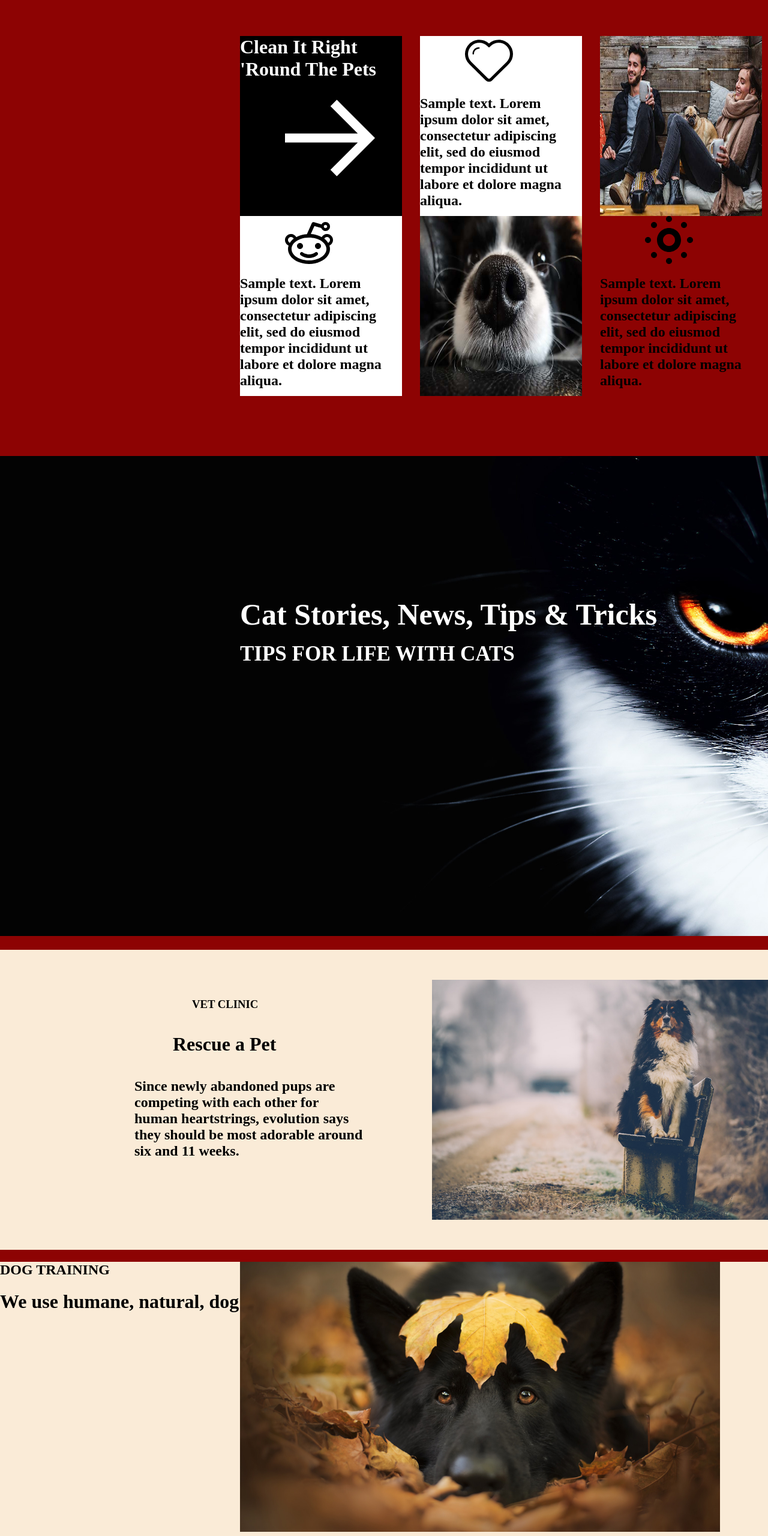
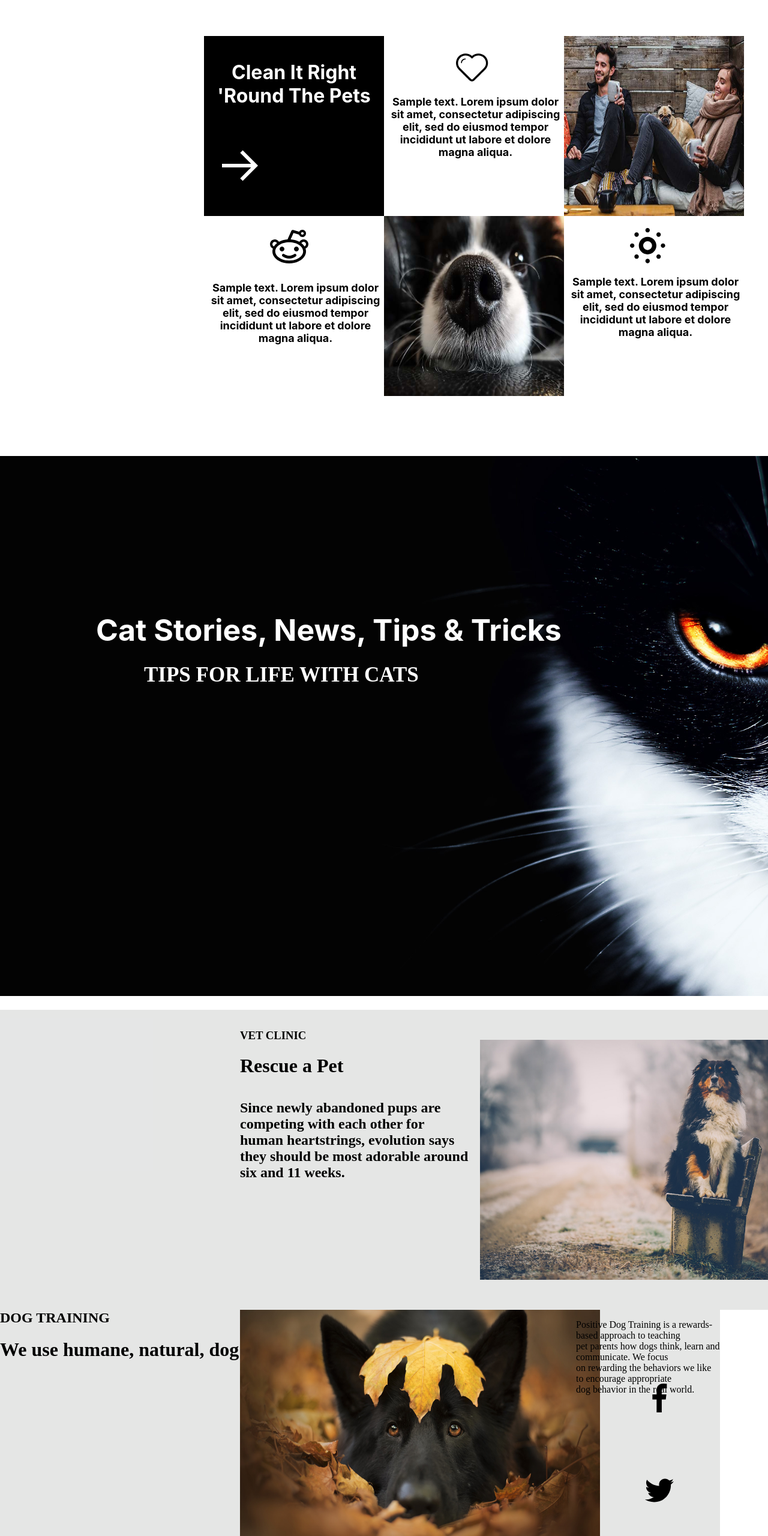
Before and after one commit to Anna-Buzuk/Project-2, a plain HTML site: page index.html in a window 1280 px wide. Shown: the part 844-3404 px from the top of the page at 60% size. Drawn offline with Linux system fonts and the light colour scheme.

Commit message:
22.04.2022  21-40

```diff
--- a/index.css
+++ b/index.css
@@ -1,7 +1,6 @@
 body{
     width: 1600px;
     margin: auto;
-    background-color: rgb(141, 3, 3);
 }
 
 li {
@@ -9,6 +8,8 @@ li {
    }
 
 /*header*/
+
+
 .heading-dog{
     position: relative;
     margin-bottom: 100px;
@@ -41,9 +42,10 @@ padding-left: 5px;
 
 /*cont 1*/
 
+
+
 .first-part{
 position: relative;
-margin-left: 250px;
 width: 800px;
 height: 400px;
 margin: auto;
@@ -51,14 +53,27 @@ margin-bottom: 300px;
 }
 
 .first-part-one{
-width: 270px;
+position: absolute;
+top: 0px;
+left:-60px;
+width: 300px;
 height: 300px;
 background-color: black;
 }
 
 .one-text{
 color: white;
+padding-top: 20px;
+text-align: center;
+font-family: -apple-system, BlinkMacSystemFont, 'Segoe UI', Roboto, Oxygen, Ubuntu, Cantarell, 'Open Sans', 'Helvetica Neue', sans-serif;
 }
+
+.one-pict-sv{
+    padding-left: 30px;
+
+}
+
+
 
 .one-pict{
 fill: white;
@@ -68,38 +83,56 @@ fill: white;
 
 
 .first-part-tu{
-width: 270px;
+width: 300px;
 height: 300px;
 background-color: white;
-
+position: absolute;
+top: 300px;
+left:-60px;
 }
 
+.tu-image{
+    padding-left: 110px;
+}
 
 
 .tu-text{
 margin-top: -55px;
+padding-top: 10px;
+padding-left: 5px;
+text-align: center;
+font-size: 18px;
+font-family: -apple-system, BlinkMacSystemFont, 'Segoe UI', Roboto, Oxygen, Ubuntu, Cantarell, 'Open Sans', 'Helvetica Neue', sans-serif;
 }
 
 
 .first-part-three{
     position: absolute;
     top: 0;
-    left: 300px;
-    width: 270px;
+    left: 240px;
+    width: 300px;
     height: 300px;
     background-color: white;
 
 }
+.three-sv{
+    width: 100px;
+    padding-left: 120px;
+}
 
 .three-text{
-    margin-top: -55px;
+ margin-top: -55px;
+ padding-left: 5px;
+text-align: center;
+font-size: 18px;
+font-family: -apple-system, BlinkMacSystemFont, 'Segoe UI', Roboto, Oxygen, Ubuntu, Cantarell, 'Open Sans', 'Helvetica Neue', sans-serif;
 }
 
 .first-part-four{
     position: absolute;
     top: 300px;
-    left: 300px;
-    width: 270px;
+    left: 240px;
+    width: 300px;
     height: 300px;
 }
 
@@ -108,23 +141,35 @@ margin-top: -55px;
 .first-part-five{
     position: absolute;
     top: 0px;
-    left:600px;
-    width: 270px;
+    left: 540px;
+    width: 300px;
     height: 300px;
 }
 
 .first-part-six{
     position: absolute;
+    background-color: white;
     top: 300px;
-    left: 600px;
-    width: 270px;
+    left: 540px;
+    width: 300px;
     height: 300px;
 
 }
 
+.six-sv{
+    margin-left: 110px;
+}
+
 .six-text{
-    margin-top: -55px;
+margin-top: -55px;
+padding-left: 5px;
+text-align: center;
+font-size: 18px;
+font-family: -apple-system, BlinkMacSystemFont, 'Segoe UI', Roboto, Oxygen, Ubuntu, Cantarell, 'Open Sans', 'Helvetica Neue', sans-serif;
 }
+
+
+
 
 /*cont 2*/
 
@@ -135,39 +180,41 @@ position: relative;
 .part-text-one{
     position: absolute;
     top: 25%;
-    left: 25%;
+    left: 10%;
     color: white;
     font-size: 50px;
+    font-family: -apple-system, BlinkMacSystemFont, 'Segoe UI', Roboto, Oxygen, Ubuntu, Cantarell, 'Open Sans', 'Helvetica Neue', sans-serif;
 }
 
 .part-text-tu{
     color: white;
     position: absolute;
     top: 35%;
-    left:25%;
+    left:15%;
     font-size: 35px;
 }
 
 /*cont 3*/
 .part-dog{
 position: relative;
+margin-bottom: -20px;
 width: auto;
 height: 500px;
-background-color: antiquewhite;
+background-color: rgba(90, 94, 93, 0.158);
 }
 
 .part-dog-one{
-margin-left: 20%;
-padding-top: 5%;
+margin-left: 25%;
+padding-top: 2%;
 }
 
 .part-dog-tu{
-margin-left: 18%;
-padding-top: 1%;
+margin-left: 25%;
+padding-top: 0%;
 }
 
 .part-dog-free{
-margin-left: 14%;
+margin-left: 25%;
 padding-top: 1%;
 }
 
@@ -175,20 +222,21 @@ padding-top: 1%;
 .part-dog-pict{
 position: absolute;
 top: 10% ;
-left: 45% ;
+left: 50% ;
 }
 
 
 
 
-
+/*cont 4*/
 
 
 .dog-muzzle{
 position: relative;
 width: auto;
 height: 500px;
-background-color: antiquewhite;
+width: 1200px;
+background-color: rgba(90, 94, 93, 0.158);
 }
 
 .part-pict-middle{
--- a/index.html
+++ b/index.html
@@ -22,14 +22,15 @@
         </div>
     </header>
     <main>
+        <!--cont 1-->
         <div class="first-part">
         <div class="first-part-one">
            <h1 class="one-text">
             Clean It Right 'Round The Pets
            </h1>
            <a>
-               <svg>
-                   <use class="one-pict" href="./img/icon.svg#icon-arrow-right"></use>
+               <svg class="one-pict-sv">
+                   <use class="one-pict" href="./img/icon.svg#icon-arrow-right" width="60px"></use>
                </svg>
            </a>
         </div>
@@ -37,7 +38,7 @@
         <div class="first-part-tu">
             <a>
                 <svg class="tu-image">
-                    <use href="./img/icon.svg#icon-reddit"></use>
+                    <use href="./img/icon.svg#icon-reddit" width="120px"></use>
                 </svg>
             </a>
         <h2 class="tu-text">
@@ -46,7 +47,7 @@
         </div>
         <div class="first-part-three">
             <a>
-                <svg>
+                <svg class="three-sv">
                     <use href="./img/icon.svg#icon-heart"></use>
                 </svg>
             </a>
@@ -55,15 +56,15 @@
             </h2>
         </div>
         <div class="first-part-four">
-            <img  src="./img/Dogs-nose_2.jpg" width="270px" height="300px">
+            <img  src="./img/Dogs-nose_2.jpg" width="300px" height="300px" >
         </div>
         <div class="first-part-five">
-            <img src="./img/sobaka_volk_106_08675657.jpg" width="270px" height="300px">
+            <img src="./img/sobaka_volk_106_08675657.jpg" width="300px" height="300px">
         </div>
         <div class="first-part-six">
             <a>
-                <svg>
-                    <use href="./img/icon.svg#icon-sun-stroke"></use>
+                <svg class="six-sv">
+                    <use href="./img/icon.svg#icon-sun-stroke" width="110px"></use>
                 </svg>
             </a>
             <h2 class="six-text">
@@ -72,8 +73,13 @@
         </div>
     </div>
 
+
+     <!--cont 2-->
+
+
+
     <div class="part-cat">
-        <img src="./img/Backgrounds_Asiatic_black_cat_on_a_black_background_078612_.jpg" width="1600px" height="800px">
+        <img src="./img/Backgrounds_Asiatic_black_cat_on_a_black_background_078612_.jpg" width="1600px" height="900px">
         <h1 class="part-text-one">
             Cat Stories, News, Tips & Tricks
         </h1>
@@ -81,6 +87,10 @@
             TIPS FOR LIFE WITH CATS
         </h2>
     </div>
+
+     <!--cont 3-->
+
+
 
     <div class="part-dog">
         <h3 class="part-dog-one">
@@ -96,6 +106,11 @@
             <img src="./img/1579141911_14-18.jpg" width="600px">
         </div>
     </div>
+
+    <!--cont 4-->
+
+
+
     <div class="dog-muzzle">
         <h2>
             DOG TRAINING
@@ -103,7 +118,7 @@
         <h1>
             We use humane, natural, dog training methods
         </h1>
-        <img class="part-pict-middle" src="./img/Black-dog-face-yellow-maple-leaf_2560x1440.jpg" width="800px">
+        <img class="part-pict-middle" src="./img/Black-dog-face-yellow-maple-leaf_2560x1440.jpg" width="600px" height="400px">
         <p class="muzzle-text">
             Positive Dog Training is a rewards-based approach to teaching <br> pet parents how dogs think, learn and communicate. We focus <br> on rewarding the behaviors we like to encourage appropriate <br> dog behavior in the real world.
         </p>
@@ -145,7 +160,61 @@
         <button>ALL SERVICES</button>
     </div>
     <div>
-        <img src="./img/images (2).jpg">
+        <img src="./img/264245512.jpg" width="1600px">
+    </div>
+
+    <div>
+        <h1>
+            We focus on rewarding the behaviors we like to <br> encourage appropriate dog behavior in the real world.
+        </h1>
+        <ul>
+            <li>
+                <a>
+                    <svg>
+                        <use href="./img/icon.svg#icon-facebook"></use>
+                    </svg>
+                </a>
+            </li>
+            <li>
+                <a>
+                    <svg>
+                        <use href="./img/icon.svg#icon-twitter"></use>
+                    </svg>
+                </a>
+            </li>
+            <li>
+                <a>
+                    <svg>
+                        <use href="./img/icon.svg#icon-instagram"></use>
+                    </svg>
+                </a>
+            </li>
+        </ul>
+    </div>
+    <div>
+        <img src="./img/99px_ru_wallpaper_79174_chernaja_sobaka_vigljadivaet_iz_razorvannoj_bumagi.jpg" width="1600px">
+
+        <div>
+            <h1>
+                Need a Sweet Heart?
+            </h1>
+            <h3>
+                Whether or not you plan on competing in dog sports and events,<br> it’s critical that all dogs receive basic training, from how to walk <br> well on leash to being comfortable with strangers.
+            </h3>
+        </div>
+        <div>
+            <form>
+                <div>
+                    <input type="email"  name="email" id="email" placeholder=" Enter yor Name"/>
+                    <label for="email" >  </label>
+                 </div>
+                 <div>
+                     <button>
+                       Submit
+                     </button>
+                 </div>
+            </form>
+        </div>
     </div>
     </main>
 
```
Also changed, not shown: img/264245512.jpg (added), img/99px_ru_wallpaper_79174_chernaja_sobaka_vigljadivaet_iz_razorvannoj_bumagi.jpg (added).
